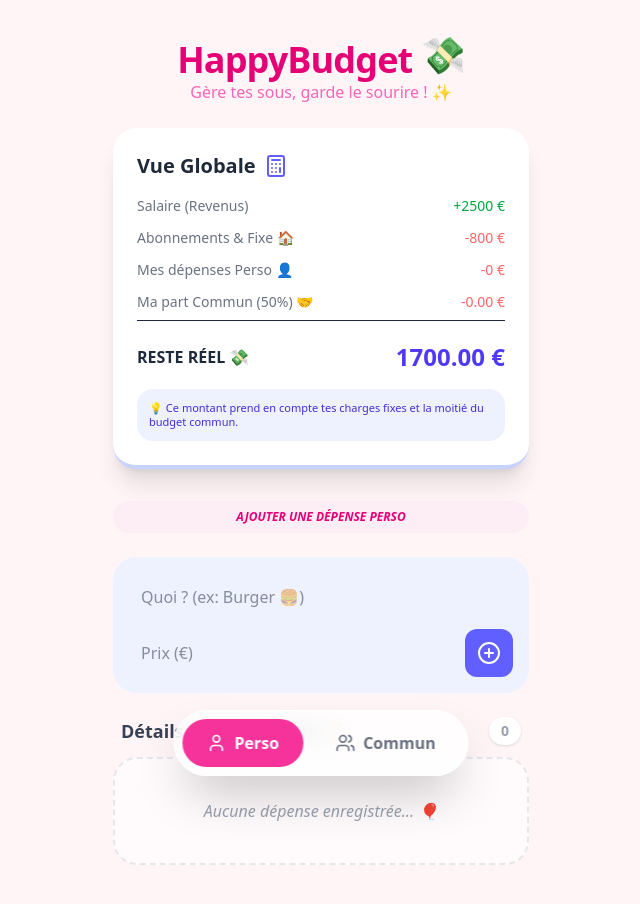
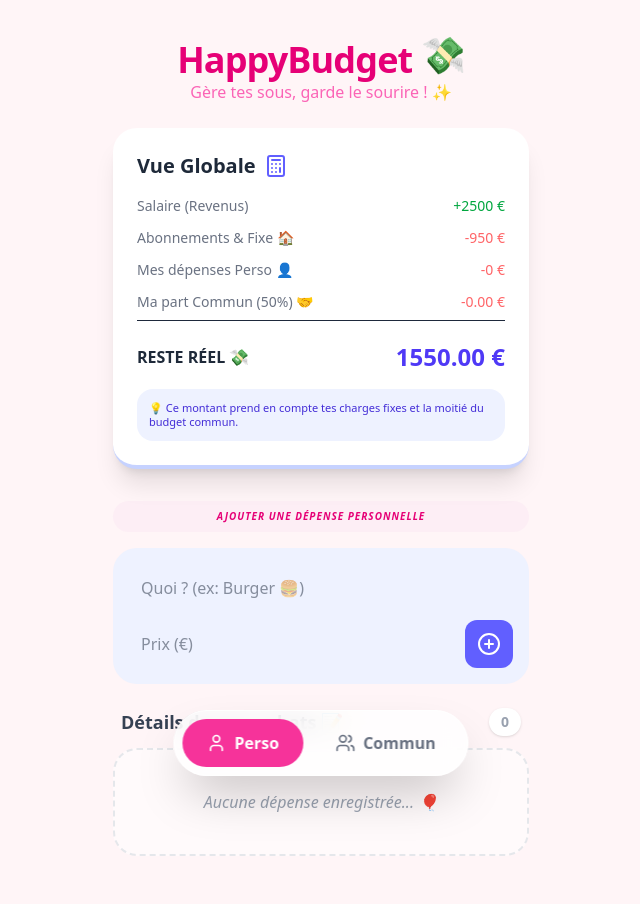
Before and after one commit to AnthonyGargoua/happybudget, a Next.js app: page / in a window 1280 px wide. Shown: the top 904 px of the page, without its empty margins (319-959 px from the left). Built offline with nearby package versions, Linux system fonts and the light colour scheme.

Commit message:
index.js

```diff
--- a/pages/index.js
+++ b/pages/index.js
@@ -8,18 +8,19 @@ export default function Home() {
   const [persoExpenses, setPersoExpenses] = useState([]);
   const [sharedTotal, setSharedTotal] = useState(0);
 
-  // Paramètres (tu pourras ajouter un bouton pour les modifier plus tard)
-  const income = 2500;
-  const fixedCharges = 800; // Assurances, loyer, netflix...
+  // --- CONFIGURATION À MODIFIER ---
+  const income = 2500; // Ton salaire
+  const fixedCharges = 950; // Loyer, abonnements, assurances...
+  // --------------------------------
 
   const monthKey = `${new Date().getMonth() + 1}-${new Date().getFullYear()}`;
 
   useEffect(() => {
-    // Charger le perso
+    // 1. Charger les dépenses perso
     const savedPerso = localStorage.getItem(`perso-${monthKey}`);
     if (savedPerso) setPersoExpenses(JSON.parse(savedPerso));
 
-    // Charger le commun juste pour le calcul
+    // 2. Charger le total du commun pour le calcul global
     const savedShared = localStorage.getItem(`shared-${monthKey}`);
     if (savedShared) {
       const list = JSON.parse(savedShared);
@@ -34,11 +35,17 @@ export default function Home() {
     localStorage.setItem(`perso-${monthKey}`, JSON.stringify(updated));
   };
 
+  const deletePersoExpense = (id) => {
+    const updated = persoExpenses.filter(exp => exp.id !== id);
+    setPersoExpenses(updated);
+    localStorage.setItem(`perso-${monthKey}`, JSON.stringify(updated));
+  };
+
   const persoTotal = persoExpenses.reduce((acc, curr) => acc + curr.amount, 0);
 
   return (
     <Layout currentTab="perso">
-      {/* Le nouveau tableau récapitulatif */}
+      {/* Tableau de bord récapitulatif total */}
       <GlobalDashboard
         income={income}
         fixedCharges={fixedCharges}
@@ -46,12 +53,18 @@ export default function Home() {
         sharedTotal={sharedTotal}
       />
 
-      <div className="bg-pink-100/50 p-1 rounded-2xl mb-6">
-        <h3 className="text-center text-xs font-bold text-pink-600 py-1 uppercase italic">Ajouter une dépense perso</h3>
+      <div className="bg-pink-100/50 p-1 rounded-2xl mb-4">
+        <h3 className="text-center text-[10px] font-bold text-pink-600 py-1 uppercase italic tracking-widest">
+          Ajouter une dépense personnelle
+        </h3>
       </div>
 
       <ExpenseForm onAdd={addPersoExpense} />
-      <ExpenseList items={persoExpenses} title="Détails de mes achats 📝" />
+      <ExpenseList
+        items={persoExpenses}
+        title="Détails de mes achats 📝"
+        onDelete={deletePersoExpense}
+      />
     </Layout>
   );
 }
```
